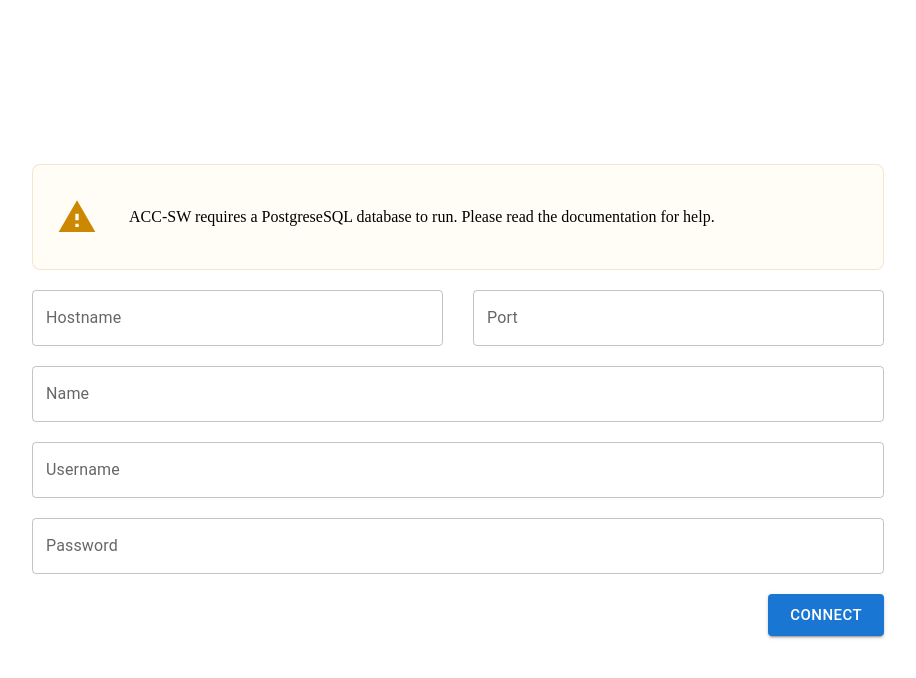
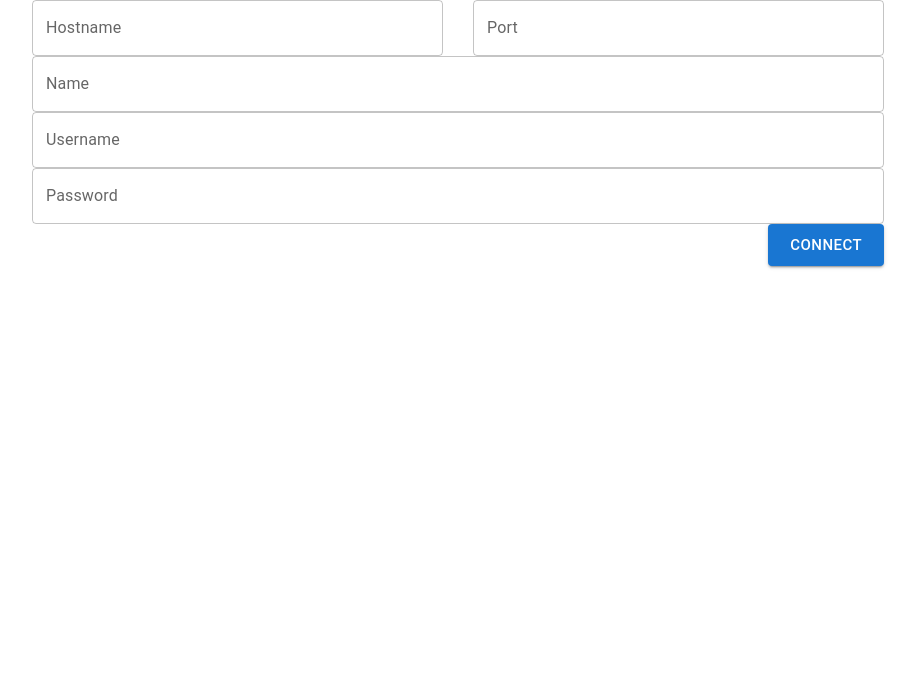
Before and after one commit to TomasBen/openLedger, a React (Vite) app: page / in a window 1280 px wide. Shown: the top 678 px of the page, without its empty margins (182-1098 px from the left). Built offline with nearby package versions, Linux system fonts and the light colour scheme.

Commit message:
fixed tauri::generate_context macro issues

```diff
--- a/package.json
+++ b/package.json
@@ -21,8 +21,8 @@
   },
   "devDependencies": {
     "@tauri-apps/cli": "^2",
-    "@types/react": "^18.2.15",
-    "@types/react-dom": "^18.2.7",
+    "@types/react": "^18.3.12",
+    "@types/react-dom": "^18.3.1",
     "@vitejs/plugin-react": "^4.2.1",
     "autoprefixer": "^10.4.20",
     "postcss": "^8.4.49",
--- a/src/pages/DatabaseConnection.tsx
+++ b/src/pages/DatabaseConnection.tsx
@@ -1,42 +1,9 @@
 import { Container, Stack, TextField, Button } from "@mui/material";
-import WarningIcon from "@mui/icons-material/Warning";
 
 export default function DatabaseConnection() {
   return (
     <>
-      <Container
-        maxWidth="md"
-        sx={{
-          width: "100%",
-          height: "100%",
-          display: "flex",
-          flexDirection: "column",
-          justifyContent: "center",
-          alignItems: "center",
-          gap: "20px",
-        }}
-      >
-        <Container
-          maxWidth="md"
-          sx={{
-            width: "100%",
-            display: "flex",
-            alignItems: "center",
-            gap: "2rem",
-            padding: "2rem",
-            backgroundColor: "rgba(255, 251, 235, 0.5)",
-            border: "solid 1px rgba(173, 104, 0, 0.15);",
-            borderRadius: "0.5em",
-          }}
-        >
-          <WarningIcon
-            sx={{ color: "#cc8800", aspectRatio: "1", fontSize: "2.5rem" }}
-          />
-          <p>
-            ACC-SW requires a PostgreseSQL database to run. Please read the
-            documentation for help.
-          </p>
-        </Container>
+      <Container maxWidth="md">
         <Stack
           direction="row"
           sx={{ width: "100%", display: "flex", gap: "30px" }}
```
Also changed, not shown: 2 other files (tests, documents, lock files or other folders).
